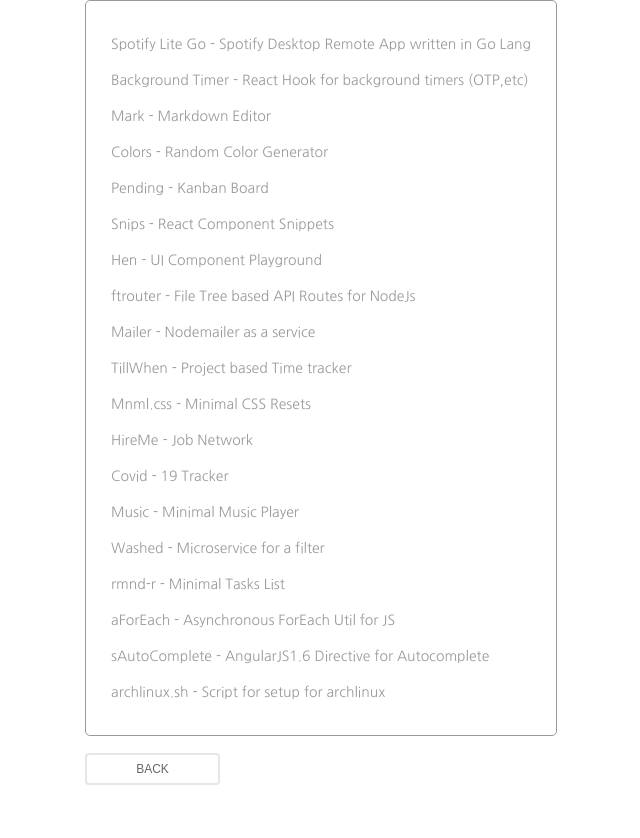
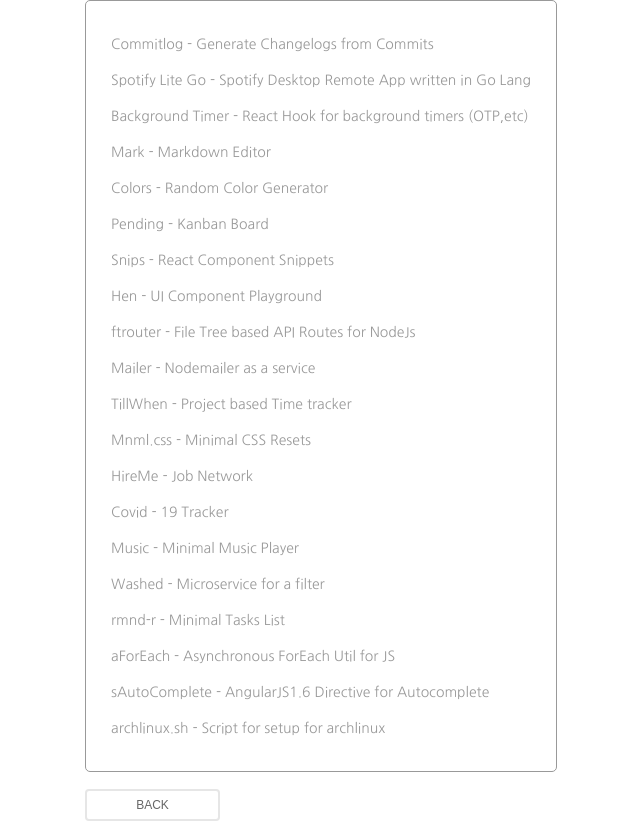
Before and after one commit to barelyhuman/reaper.im-old, a Next.js app: page /work in a window 1280 px wide. Shown: the whole page, without its empty margins (319-959 px from the left). Before the commit the page ends 802 px from the top, so only its background shows below. Built offline with nearby package versions, Linux system fonts and the light colour scheme.

Commit message:
add commitlog to work

```diff
--- a/pages/work/index.js
+++ b/pages/work/index.js
@@ -7,6 +7,14 @@
     <Layout>
       <div className='container'>
         <ul className='card-border min-width-150-px'>
+        <li>
+            <a
+              target='_blank'
+              href='https://github.com/barelyhuman/commitlog'
+            >
+              Commitlog - Generate Changelogs from Commits
+            </a>
+          </li>
           <li>
             <a
               target='_blank'
```
